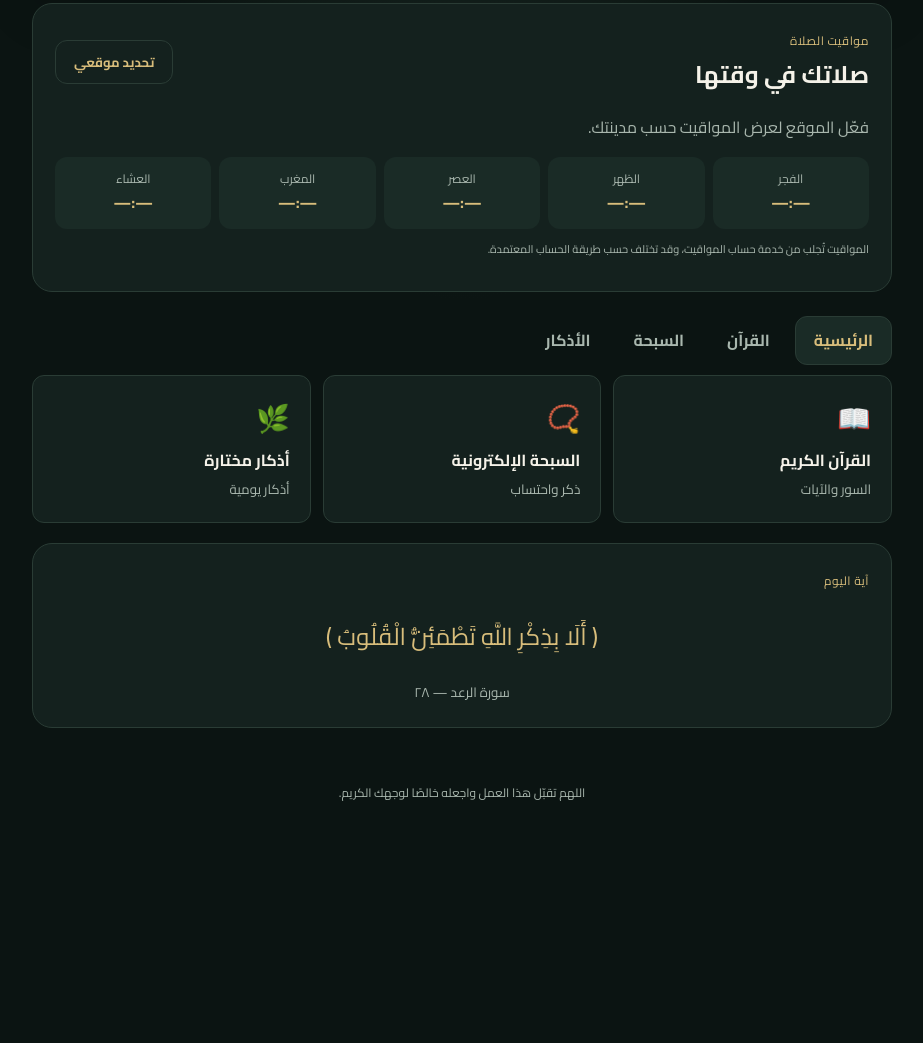
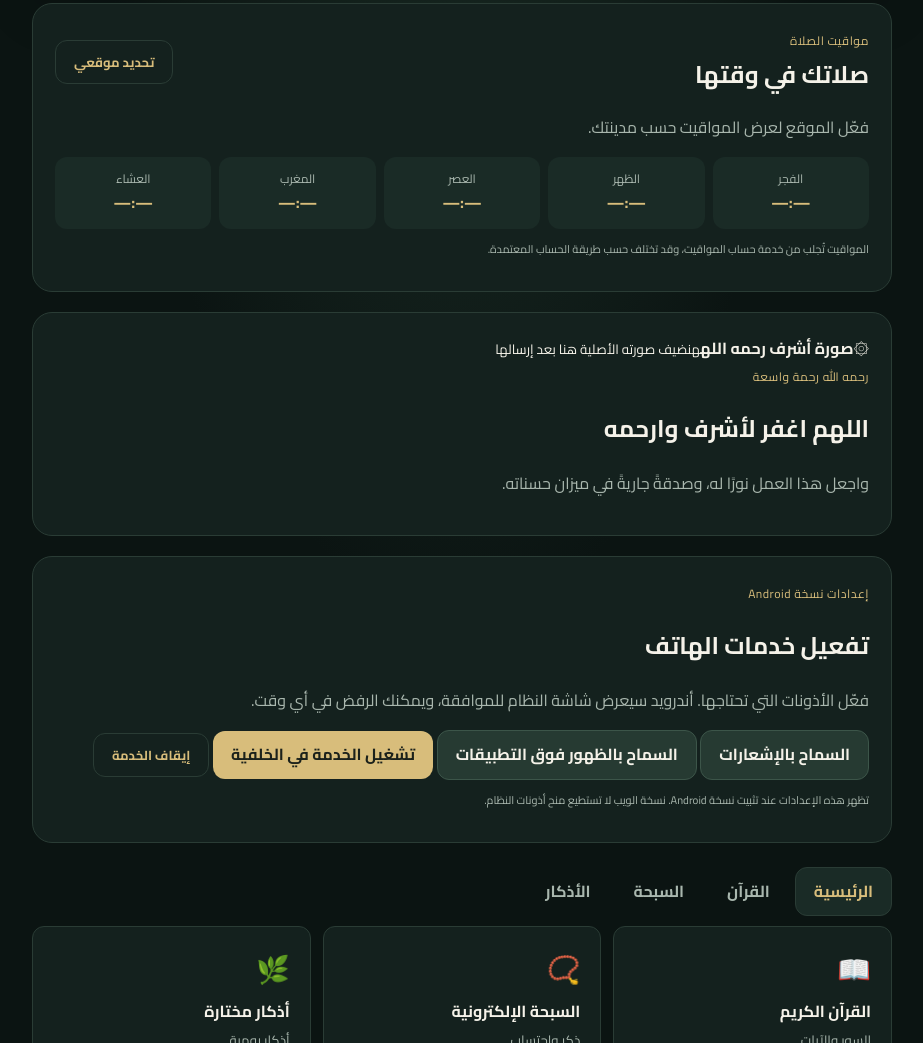
Before and after one commit to h2650368-ai/ashraf-al-khalq, a website: page index.html in a window 1280 px wide. Shown: the part 497-1540 px from the top of the page, without its empty margins (178-1101 px from the left). Before the commit the page ends 1330 px from the top, so only its background shows below. Drawn offline with Linux system fonts and the light colour scheme; no server answers.

Commit message:
Add memorial photo area and Android permission controls

```diff
--- a/index.html
+++ b/index.html
@@ -19,6 +19,23 @@
   <p id="locationText" class="muted">فعّل الموقع لعرض المواقيت حسب مدينتك.</p>
   <div id="prayerTimes" class="times"><div><small>الفجر</small><b>—:—</b></div><div><small>الظهر</small><b>—:—</b></div><div><small>العصر</small><b>—:—</b></div><div><small>المغرب</small><b>—:—</b></div><div><small>العشاء</small><b>—:—</b></div></div>
   <p class="tiny">المواقيت تُجلب من خدمة حساب المواقيت، وقد تختلف حسب طريقة الحساب المعتمدة.</p>
+</section>
+<section class="panel memorial">
+  <div class="memorial-photo" aria-label="مكان صورة أشرف">
+    <div class="photo-placeholder"><span>۞</span><b>صورة أشرف رحمه الله</b><small>هنضيف صورته الأصلية هنا بعد إرسالها</small></div>
+  </div>
+  <div class="memorial-copy"><span class="eyebrow">رحمه الله رحمة واسعة</span><h2>اللهم اغفر لأشرف وارحمه</h2><p class="muted">واجعل هذا العمل نورًا له، وصدقةً جاريةً في ميزان حسناته.</p></div>
+</section>
+<section class="panel native-settings">
+  <span class="eyebrow">إعدادات نسخة Android</span><h2>تفعيل خدمات الهاتف</h2>
+  <p class="muted">فعّل الأذونات التي تحتاجها. أندرويد سيعرض شاشة النظام للموافقة، ويمكنك الرفض في أي وقت.</p>
+  <div class="native-actions">
+    <button id="notifyPermission" class="secondary">السماح بالإشعارات</button>
+    <button id="overlayPermission" class="secondary">السماح بالظهور فوق التطبيقات</button>
+    <button id="backgroundService" class="primary">تشغيل الخدمة في الخلفية</button>
+    <button id="stopBackgroundService" class="ghost">إيقاف الخدمة</button>
+  </div>
+  <p id="nativeStatus" class="tiny" role="status">تظهر هذه الإعدادات عند تثبيت نسخة Android. نسخة الويب لا تستطيع منح أذونات النظام.</p>
 </section>
 <nav class="tabs" aria-label="أقسام التطبيق">
   <button class="tab active" data-tab="home">الرئيسية</button><button class="tab" data-tab="quran">القرآن</button><button class="tab" data-tab="tasbeeh">السبحة</button><button class="tab" data-tab="adhkar">الأذكار</button>
```
